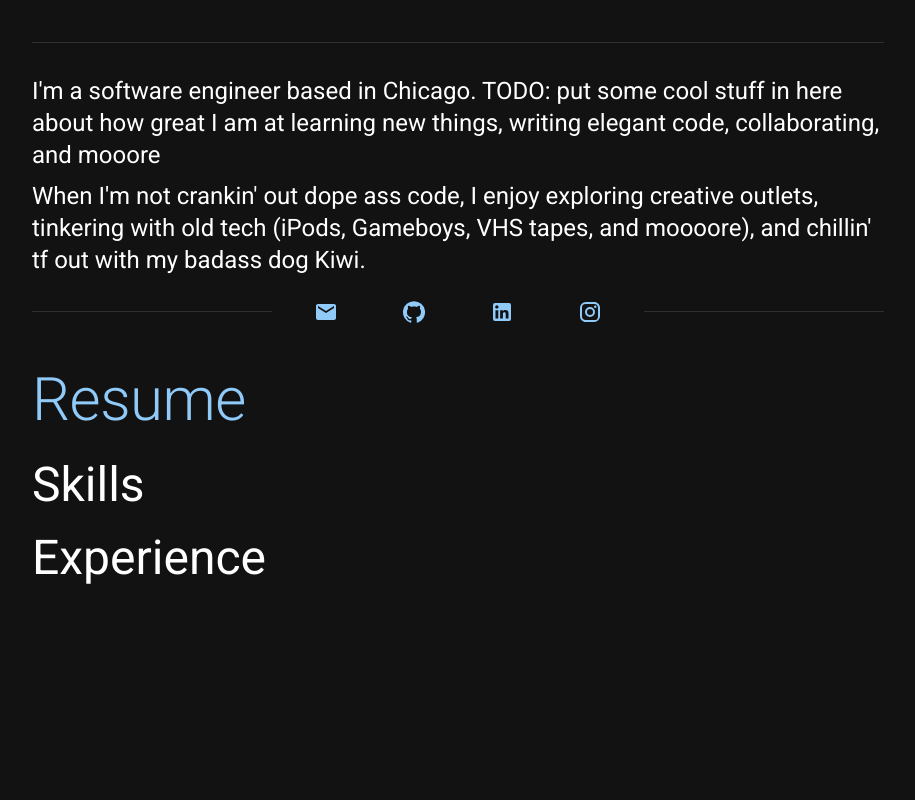
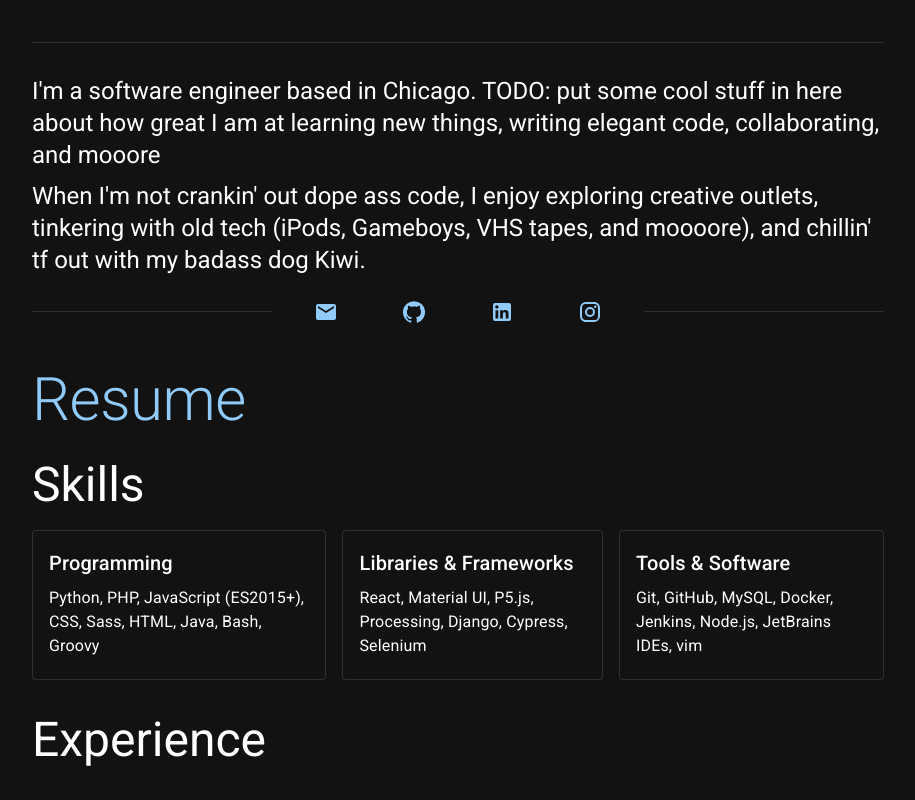
Before and after one commit to connordelacruz/connordelacruz.github.io, a React (Vite) app: page / in a window 1280 px wide. Shown: the part 304-1104 px from the top of the page, without its empty margins (182-1097 px from the left). Before the commit the page ends 907 px from the top, so only its background shows below. Built offline with nearby package versions, Linux system fonts and the light colour scheme.

Commit message:
hacked together skills section

```diff
--- a/src/App.jsx
+++ b/src/App.jsx
@@ -1,4 +1,14 @@
-import { Box, Container, createTheme, CssBaseline, Divider, ThemeProvider, Typography } from '@mui/material'
+import {
+  Box,
+  Container,
+  createTheme,
+  CssBaseline,
+  Divider,
+  Paper,
+  Stack,
+  ThemeProvider,
+  Typography
+} from '@mui/material'
 import { SocialLink } from './components/SocialLink.jsx'
 import { Email, GitHub, Instagram, LinkedIn } from '@mui/icons-material'
 
@@ -12,12 +22,27 @@ function App() {
     palette: {
       mode: 'dark',
     },
-    // Components
+    // Components / Default Props
     components: {
+      // Typography
       MuiTypography: {
-        gutterBottom: true,
+        defaultProps: {
+          gutterBottom: true,
+        },
       },
-      // Baseline style overrides
+      // Paper
+      MuiPaper: {
+        defaultProps: {
+          variant: 'outlined',
+        },
+        styleOverrides: {
+          root: ({theme}) =>
+            theme.unstable_sx({
+              p: 2,
+            }),
+        },
+      },
+      // Baseline styles
       MuiCssBaseline: {
         styleOverrides: (themeParam) => `
         h2 {
@@ -97,11 +122,49 @@ function App() {
           </Divider>
         </Box>
 
-        {/*TODO: content*/}
         <Box>
           <Typography variant="h2">Resume</Typography>
-          <Typography variant="h3">Skills</Typography>
-          <Typography variant="h3">Experience</Typography>
+
+          <Box
+            sx={{
+              // TODO: turn this into a stack? that way we don't gotta explicitly define spacing between
+              mb: 4,
+            }}
+          >
+            <Typography variant="h3">Skills</Typography>
+            <Stack
+              direction={{xs: 'column', sm: 'row'}}
+              spacing={2}
+              // TODO: dividers? justifyContent? account for breakpoints
+            >
+              <Paper>
+                <Typography variant="h6">Programming</Typography>
+                <Typography variant="body1">
+                  Python, PHP, JavaScript (ES2015+), CSS, Sass, HTML, Java, Bash, Groovy
+                </Typography>
+              </Paper>
+              <Paper>
+                <Typography variant="h6">Libraries & Frameworks</Typography>
+                <Typography variant="body1">
+                  React, Material UI, P5.js, Processing, Django, Cypress, Selenium
+                </Typography>
+              </Paper>
+              <Paper>
+                <Typography variant="h6">Tools & Software</Typography>
+                <Typography variant="body1">
+                  Git, GitHub, MySQL, Docker, Jenkins, Node.js, JetBrains IDEs, vim
+                </Typography>
+              </Paper>
+            </Stack>
+          </Box>
+
+          <Box
+            sx={{
+              mb: 4,
+            }}
+          >
+            <Typography variant="h3">Experience</Typography>
+          </Box>
         </Box>
       </Container>
 
```
